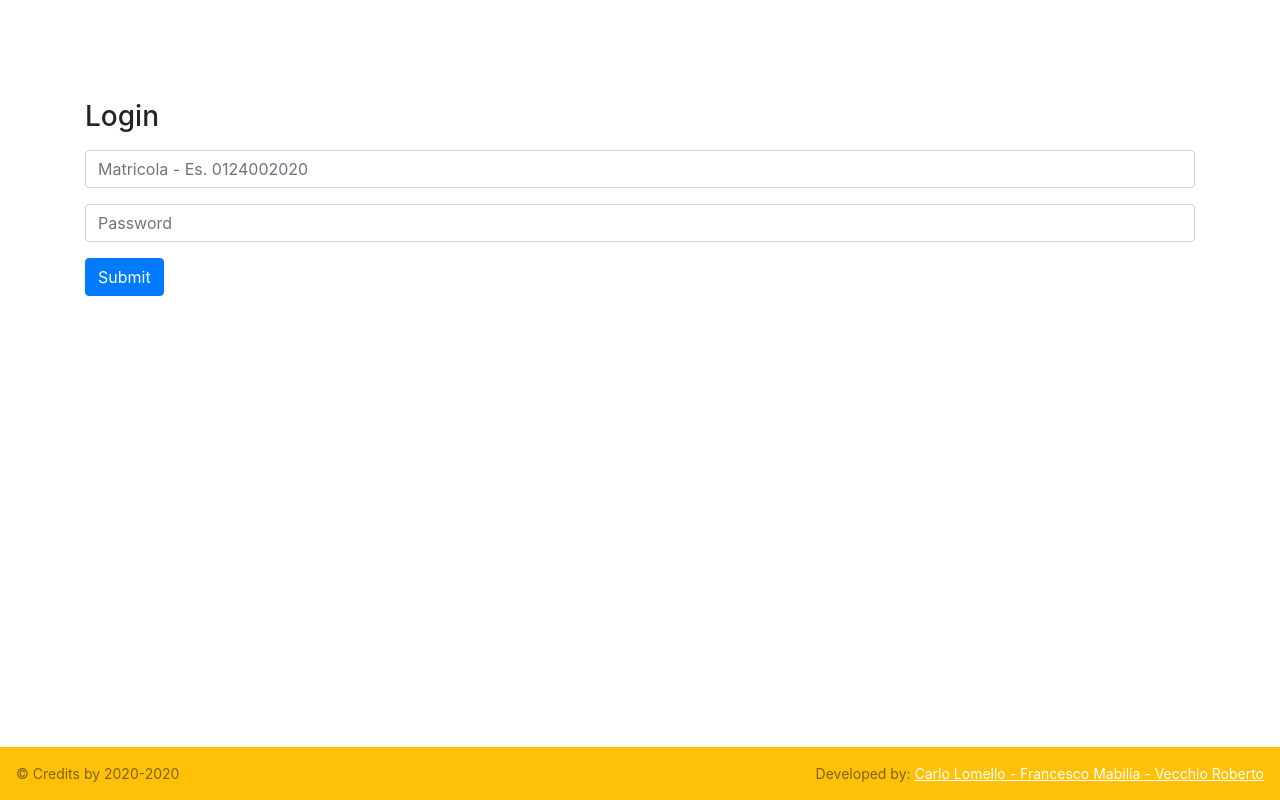
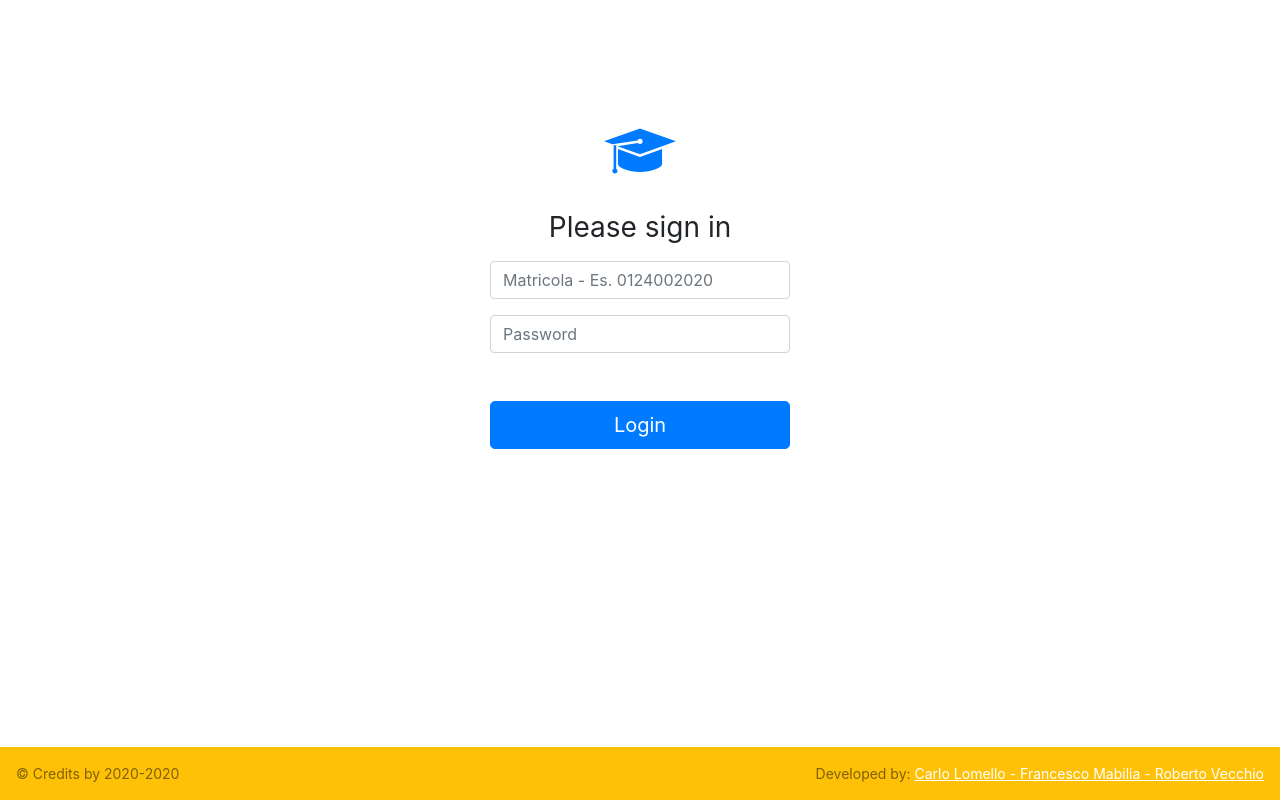
Before and after one commit to LittleBitProgrammer/myUniversity, a React (Create React App) app in the folder my_university_pwa/: page /login in a window 1280 px wide. Built offline with nearby package versions, Linux system fonts and the light colour scheme.

Commit message:
Login Style
- added style to login
- implemented svg icons with fontAwesome
- deleted user icon in the web app

```diff
--- a/my_university_pwa/src/components/App.js
+++ b/my_university_pwa/src/components/App.js
@@ -29,7 +29,7 @@ class App extends Component {
                         <BottomBar
                             firstYear='2020'
                             lastYear='2020'
-                            authors={['Carlo Lomello','Francesco Mabilia','Vecchio Roberto']}/>
+                            authors={['Carlo Lomello','Francesco Mabilia','Roberto Vecchio']}/>
                     </div>
                 </BrowserRouter>
             </div>
--- a/my_university_pwa/src/components/bootstrap/form/Submit.js
+++ b/my_university_pwa/src/components/bootstrap/form/Submit.js
@@ -2,7 +2,7 @@
 import React from 'react';
 
 //create a component
-const Submit = ({onSubmitClick,buttontext,classColor, className}) => {
+const Submit = ({buttontext,classColor, className}) => {
     return <button type='submit' className={`btn ${classColor} ${className}`}>{buttontext}</button>
 }
 
--- a/my_university_pwa/src/components/form/LoginForm.js
+++ b/my_university_pwa/src/components/form/LoginForm.js
@@ -6,6 +6,8 @@ import Submit from '../bootstrap/form/Submit';
 //FORM-FIELDS
 import TextField from '../bootstrap/form/fields/TextField';
 import PasswordField from '../bootstrap/form/fields/PasswordField';
+//IMAGES
+import myUniversityLogo from '../../img/svg/graduation-hat-primary.svg'
 
 
 //create a component
@@ -27,11 +29,11 @@ class LoginForm extends Component{
     }
 
     render(){
-        console.log('render login');
         return (
-            <div>
-                <form onSubmit={(event) => this.props.onSubmit(event,this.state.freshman,this.state.password)}>
-                    <h3>Login</h3>
+            <div className='text-center'>
+                <form onSubmit={(event) => this.props.onSubmit(event,this.state.freshman,this.state.password)} className='form-signin'>
+                    <img className='mb-4' alt='My University Logo' src={myUniversityLogo} width='72px' height='72px'/>
+                    <h1 className='h3 mb-3 font-weight-normal'>Please sign in</h1>
                     <FormGroup>
                         <TextField
                         id='freshman'
@@ -53,7 +55,8 @@ class LoginForm extends Component{
                         />
                     </FormGroup>
                     {this.props.error}
-                    <Submit classColor='btn-primary'/>
+
+                    <Submit classColor='btn-primary' className='btn-lg btn-block mt-5' buttontext='Login'/>
                 </form>
             </div>
         )
--- a/my_university_pwa/src/components/navabar/MyUniversityNav.js
+++ b/my_university_pwa/src/components/navabar/MyUniversityNav.js
@@ -2,7 +2,7 @@
 import React from 'react';
 import Navigation from './navigation/Navigation';
 import myUniversityLogo from '../../img/svg/graduation-hat.svg';
-import userLogo from '../../img/svg/user.svg';
+import { faUser } from '@fortawesome/free-solid-svg-icons'
 import NavRight from './navigation/NavRight';
 import NavLeft from './navigation/NavLeft';
 import Navitem from './navigation/Navitem';
@@ -21,7 +21,7 @@ const Navbar = () => {
             <Navitem path='/chat' name='Chat'/>
         </NavLeft>
         <NavRight>
-            <Navitem path='/profilo' name='Profilo' logoImage={userLogo}/>
+            <Navitem path='/profilo' name='Profilo' logoImage={faUser}/>
         </NavRight>
     </Navigation>
     )
--- a/my_university_pwa/src/components/navabar/navigation/Navitem.js
+++ b/my_university_pwa/src/components/navabar/navigation/Navitem.js
@@ -2,7 +2,6 @@
 import React from 'react';
 import {NavLink} from 'react-router-dom'
 import { FontAwesomeIcon } from '@fortawesome/react-fontawesome'
-import { faUser } from '@fortawesome/free-solid-svg-icons'
 
 //TODO: create component icon with text
 
@@ -15,7 +14,7 @@ const Navitem = ({path, name, exact,logoImage, children}) => {
               to={path}
               exact={exact}
               activeClassName='active'>
-              <span>{logoImage &&<FontAwesomeIcon icon={faUser} className='mr-2'/>}{name}</span>
+              <span>{logoImage &&<FontAwesomeIcon icon={logoImage} className='mr-2'/>}{name}</span>
             {children}
               <span className="sr-only">(current)</span>
             </NavLink>
--- a/my_university_pwa/src/components/pages/Login.js
+++ b/my_university_pwa/src/components/pages/Login.js
@@ -4,12 +4,15 @@ import React, {Component} from 'react';
 import {Cookies} from 'react-cookie';
 //FORM
 import LoginForm from '../form/LoginForm';
+//CARD
+import Card from '../bootstrap/Card/Card';
 //API
 import myUniversity from '../../API/myUniversity';
 import { Redirect } from 'react-router-dom';
 //CONTEXT
 import {UserContext} from '../context/UserContext';
 
+//TODO: cookie banner showed to the user
 
 //create a component
 class Login extends Component{
@@ -77,7 +80,7 @@ class Login extends Component{
     }
 
     render(){
-        const errorMessage = !this.state.loginError ? '' : <p className='text-danger'>Matricola o password errate</p>
+        const errorMessage = !this.state.loginError ? '' : <Card className='mt-3 bg-danger'><ul className="list-group list-group-flush"><li className='list-group-item text-danger'>Matricola o password errate</li></ul></Card>
         console.log('auth in login', this.cookies.get('isAuth') )
         console.log('redirect to home')
         if(this.cookies.get('isAuth') === 'true'){return  <Redirect to='/' key='login-to-root'/>}
--- a/my_university_pwa/src/css/index.css
+++ b/my_university_pwa/src/css/index.css
@@ -1,5 +1,6 @@
 body {
     padding-top: 100px;
+    background-color: white;
 }
 
 .border-2{
@@ -123,3 +124,10 @@ body {
     color: white;
     font-weight: 900;
 }
+
+.form-signin{
+    width: 100%;
+    max-width: 330px;
+    padding: 15px;
+    margin: 0 auto;
+}
```
Also changed, not shown: my_university_pwa/src/img/svg/user.svg (deleted).
